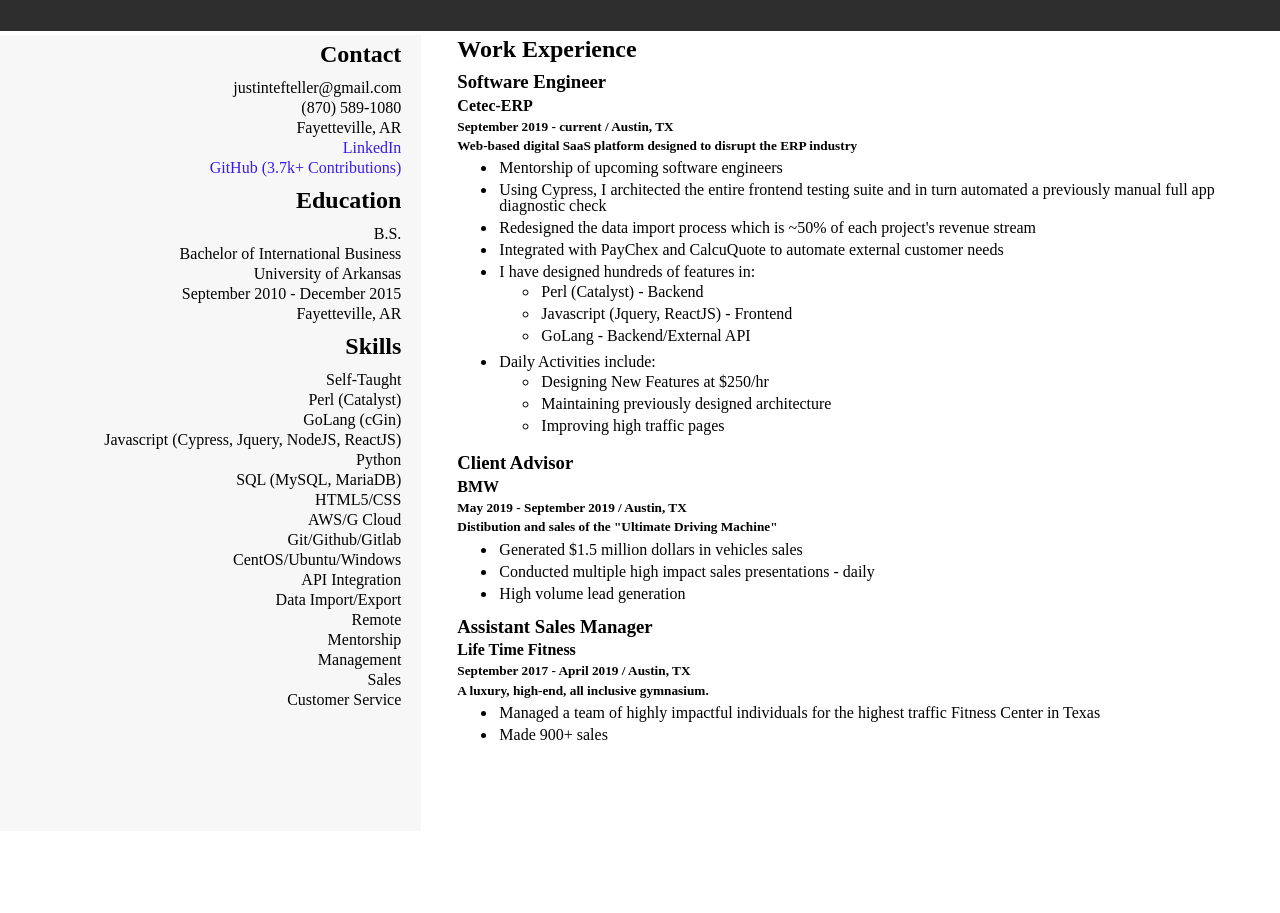
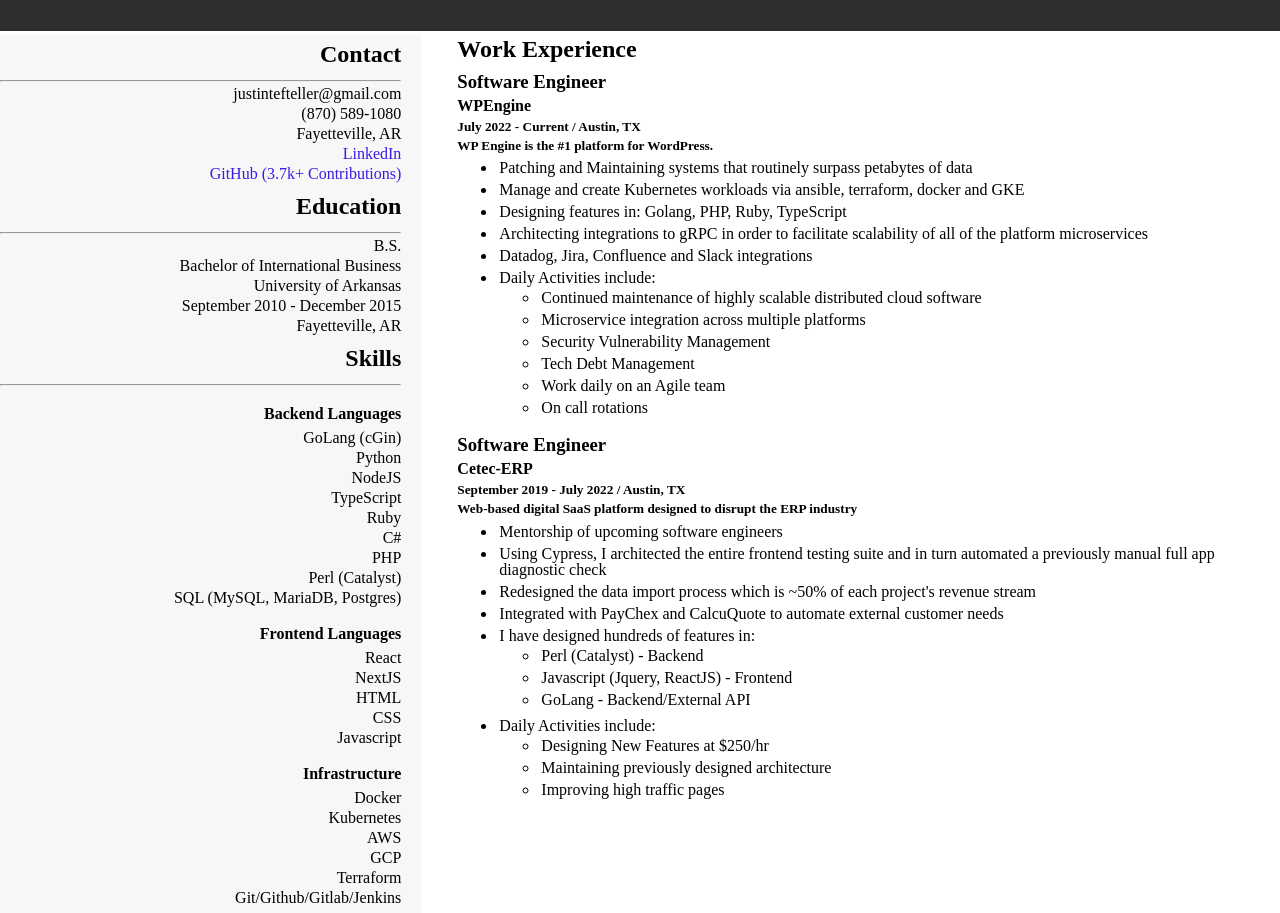
Before and after one commit to jtefteller/jtefteller.github.io, a plain HTML site: page index.html in a window 1280 px wide. Shown: the part 145-1058 px from the top of the page. Before the commit the page ends 994 px from the top, so only its background shows below. Drawn offline with Linux system fonts and the light colour scheme; a web font is replaced by a local one.

Commit message:
updated resume

```diff
--- a/index.html
+++ b/index.html
@@ -113,6 +113,7 @@
 			<section class="column-left">
 				<div class="lc-item">
 					<h2>Contact</h2>
+					<hr>
 					<p>justintefteller@gmail.com</p>
 					<p>(870) 589-1080</p>
 					<p>Fayetteville, AR</p>
@@ -123,6 +124,7 @@
 
 				<div class="lc-item">
 					<h2>Education</h2>
+					<hr>
 					<p>B.S.</p>
 					<p>Bachelor of International Business</p>
 					<p>University of Arkansas</p>
@@ -132,23 +134,33 @@
 
 				<div class="lc-item">
 					<h2>Skills</h2>
-					<p>Self-Taught</p>
-					<p>Perl (Catalyst)</p>
-					<p>GoLang (cGin)</p>
-					<p>Javascript (Cypress, Jquery, NodeJS, ReactJS)</p>
-					<p>Python</p>
-					<p>SQL (MySQL, MariaDB)</p>
-					<p>HTML5/CSS</p>
-					<p>AWS/G Cloud</p>
-					<p>Git/Github/Gitlab</p>
-					<p>CentOS/Ubuntu/Windows</p>
-					<p>API Integration</p>
-					<p>Data Import/Export</p>
-					<p>Remote</p>
-					<p>Mentorship</p>
-					<p>Management</p>
-					<p>Sales</p>
-					<p>Customer Service</p>
+					<hr>
+					<br>
+					<h4>Backend Languages</h4>
+						<p>GoLang (cGin)</p>
+						<p>Python</p>
+						<p>NodeJS</p>
+						<p>TypeScript</p>
+						<p>Ruby</p>
+						<p>C#</p>
+						<p>PHP</p>
+						<p>Perl (Catalyst)</p>
+						<p>SQL (MySQL, MariaDB, Postgres)</p>
+					<br>
+					<h4>Frontend Languages</h4>
+						<p>React</p>
+						<p>NextJS</p>
+						<p>HTML</p>
+						<p>CSS</p>
+						<p>Javascript</p>
+					<br>
+					<h4>Infrastructure</h4>
+						<p>Docker</p>
+						<p>Kubernetes</p>
+						<p>AWS</p>
+						<p>GCP</p>
+						<p>Terraform</p>
+						<p>Git/Github/Gitlab/Jenkins</p>
 				</div>
 
 			</section>
@@ -156,8 +168,32 @@
 				<h2>Work Experience</h2>
 				<div>
 					<h3>Software Engineer</h3>
+					<h4>WPEngine</h4>
+					<h5>July 2022 - Current / Austin, TX</h5>
+					<h5>WP Engine is the #1 platform for WordPress.</h5>
+					<ul>
+						<li>Patching and Maintaining systems that routinely surpass petabytes of data</li>
+						<li>Manage and create Kubernetes workloads via ansible, terraform, docker and GKE</li>
+						<li>Designing features in: Golang, PHP, Ruby, TypeScript</li>
+						<li>Architecting integrations to gRPC in order to facilitate scalability of all of the platform microservices</li>
+						<li>Datadog, Jira, Confluence and Slack integrations</li>
+						<li>
+							Daily Activities include:
+							<ul>
+								<li>Continued maintenance of highly scalable distributed cloud software</li>
+								<li>Microservice integration across multiple platforms</li>
+								<li>Security Vulnerability Management </li>
+								<li>Tech Debt Management</li>
+								<li>Work daily on an Agile team </li>
+								<li>On call rotations</li>
+							</ul>
+						</li>
+					</ul>
+				</div>
+				<div>
+					<h3>Software Engineer</h3>
 					<h4>Cetec-ERP</h4>
-					<h5>September 2019 - current / Austin, TX</h5>
+					<h5>September 2019 - July 2022 / Austin, TX</h5>
 					<h5>Web-based digital SaaS platform designed to disrupt the ERP industry</h5>
 					<ul>
 						<li>Mentorship of upcoming software engineers</li>
@@ -182,28 +218,6 @@
 						</li>
 					</ul>
 				</div>
-				<div>
-					<h3>Client Advisor</h3>
-					<h4>BMW</h4>
-					<h5>May 2019 - September 2019 / Austin, TX</h5>
-					<h5>Distibution and sales of the "Ultimate Driving Machine"</h5>
-					<ul>
-						<li>Generated $1.5 million dollars in vehicles sales</li>
-						<li>Conducted multiple high impact sales presentations - daily</li>
-						<li>High volume lead generation</li>
-					</ul>
-
-				</div>
-				<div>
-					<h3>Assistant Sales Manager</h3>
-					<h4>Life Time Fitness</h4>
-					<h5>September 2017 - April 2019 / Austin, TX</h5>
-					<h5>A luxury, high-end, all inclusive gymnasium.</h5>
-					<ul>
-						<li>Managed a team of highly impactful individuals for the highest traffic Fitness Center in Texas</li>
-						<li>Made 900+ sales</li>
-					</ul>
-				</div>
 			</section>
 		</section>
 	</div>
```
